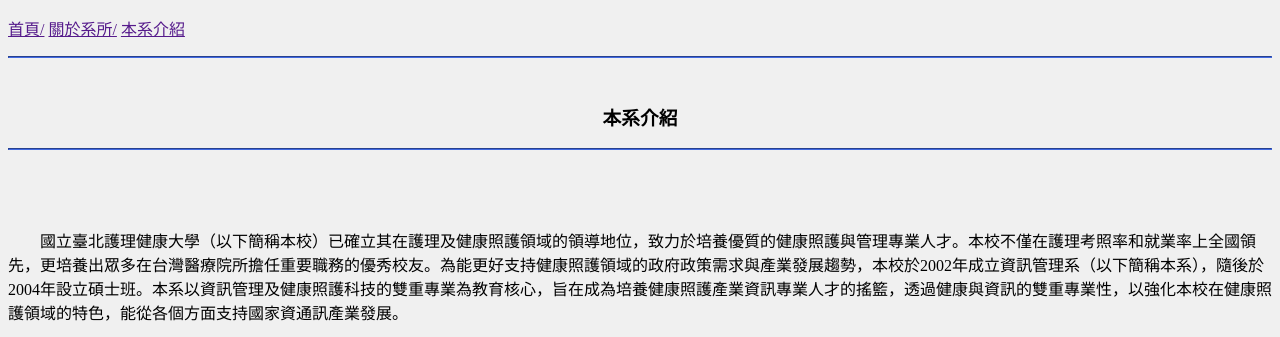
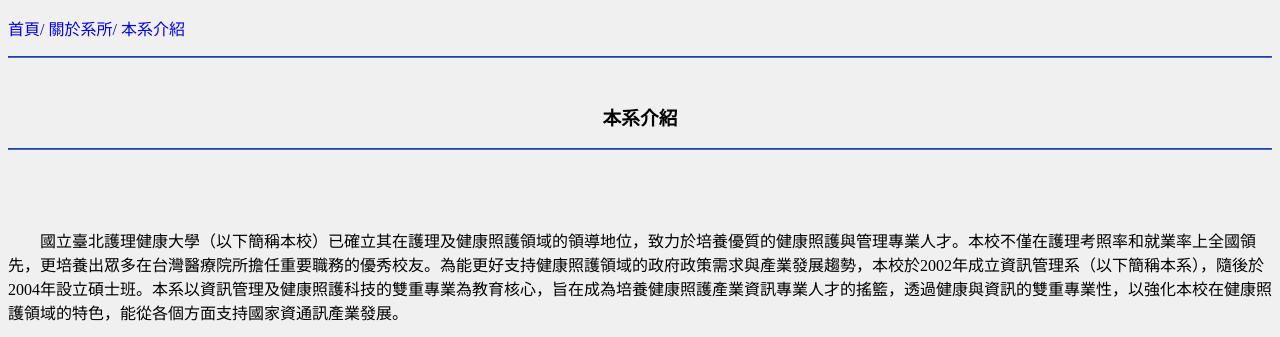
Before and after one commit to ixi824/test, a plain HTML site: page W8：本系介紹_(考前練習).html in a window 1280 px wide. Shown: the top 337 px of the page. Drawn offline with Linux system fonts and the light colour scheme.

Commit message:
Add files via upload

```diff
--- a/W8：本系介紹_(考前練習).html
+++ b/W8：本系介紹_(考前練習).html
@@ -17,7 +17,7 @@
          --->
     <style>
        body{background-color:#f0f0f0;}
-        #AA{margin left :80px  ;margin right:80px；font-size:Microsoft JhengHei；font size-20px；line-height:1.5}
+        #AA{margin left :80px  ;margin right:80px；font-family:Microsoft JhengHei；font-size:20px；line-height:1.5；}
         .BBB{font-size: 16px;text-decoration: none;}
         hr{border-color: royalblue;}
         h3{text-align: center;}
@@ -31,9 +31,9 @@
     <header>
         <p>
         <!---3.請填入相關資訊：class命名、路徑連結、上述樣式--->
-        <a class="" href="">首頁/</a>
-        <a class="" href="">關於系所/</a>
-        <a class="" href="">本系介紹</a>
+        <a class="BBB" href="https://im.ntunhs.edu.tw/index.php">首頁/</a>
+        <a class="BBB" href="https://im.ntunhs.edu.tw/p/412-1054-145.php?Lang=zh-tw">關於系所/</a>
+        <a class="BBB" href="https://im.ntunhs.edu.tw/p/412-1054-159.php?Lang=zh-tw">本系介紹</a>
         </p>
     </header>
     <main>
```
